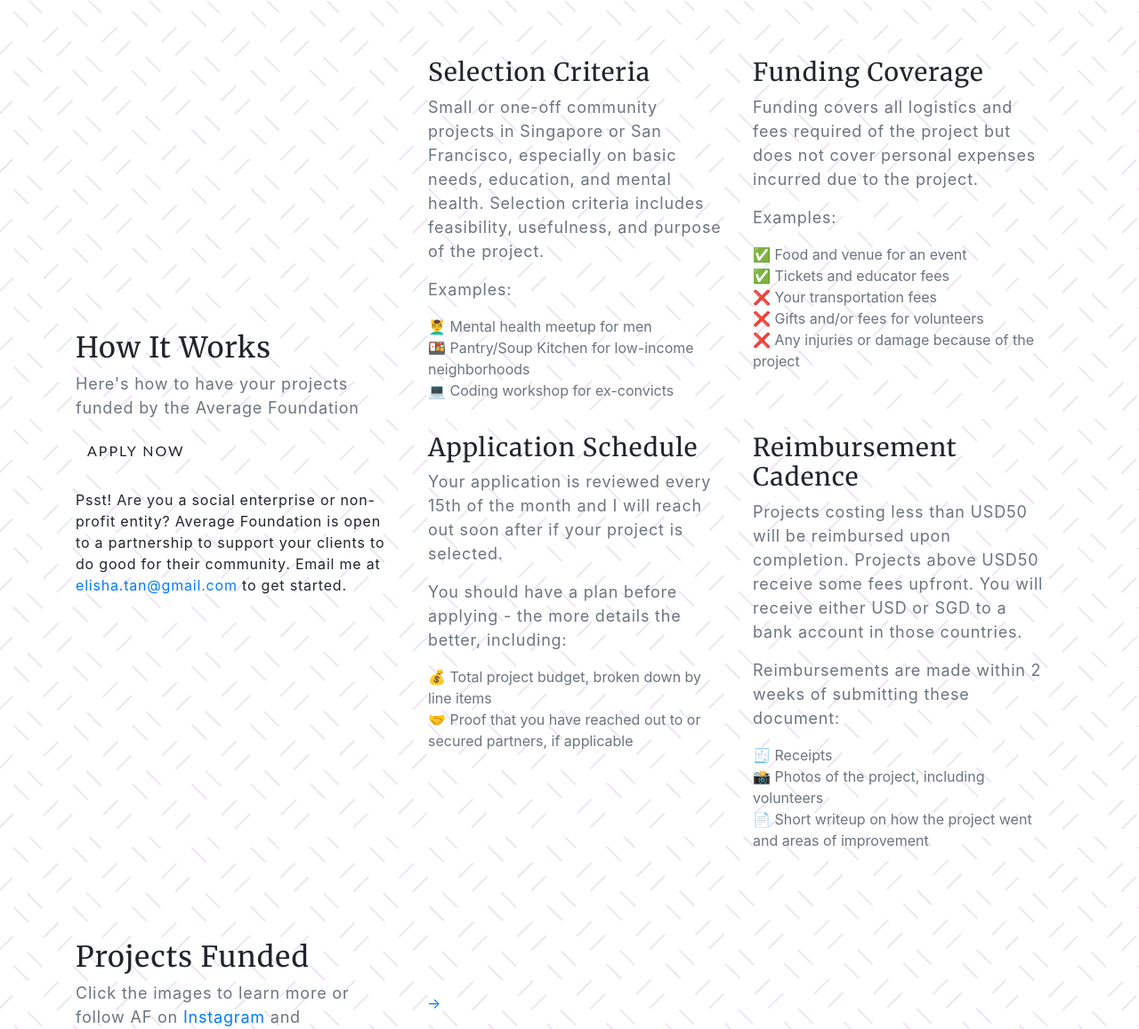
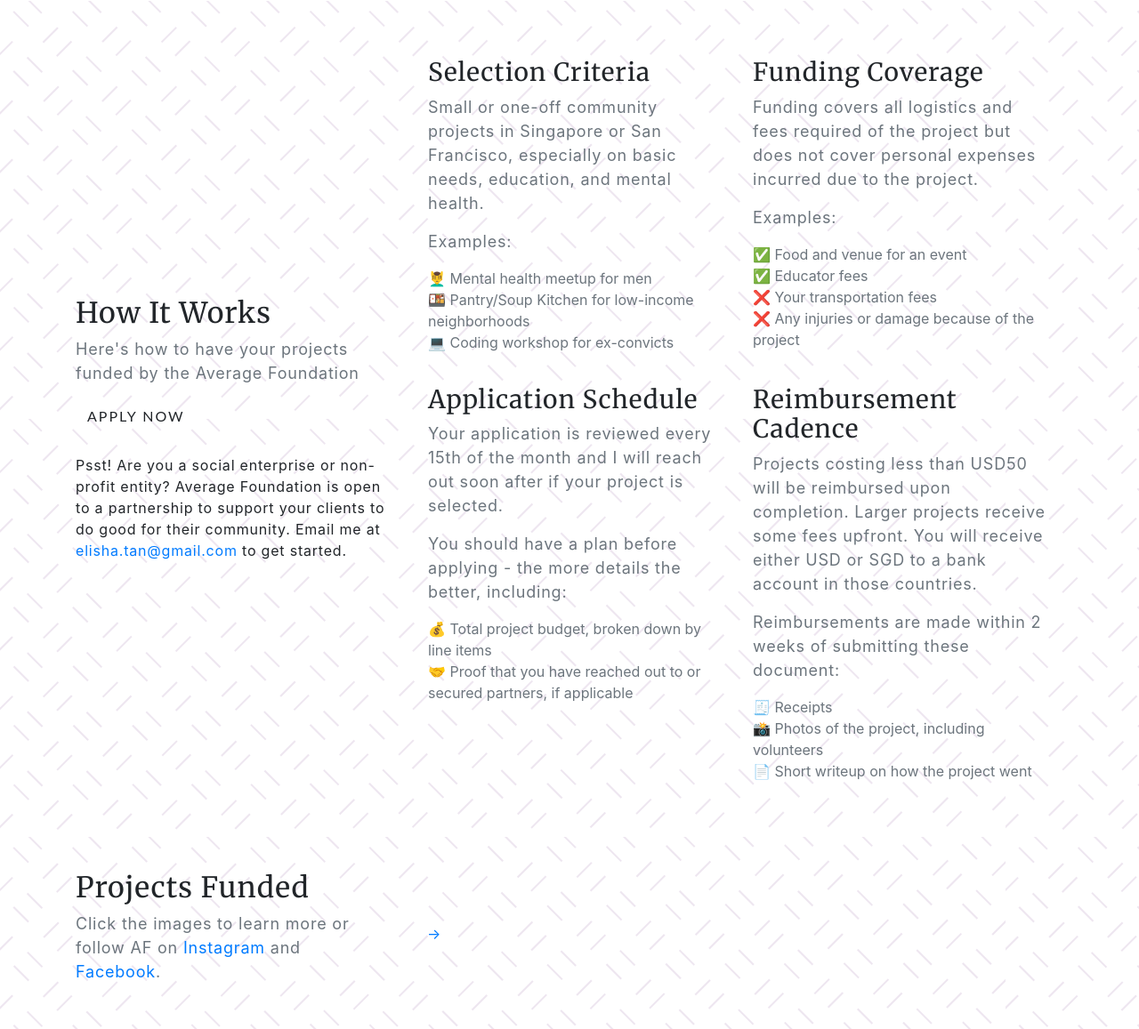
Before and after one commit to Learnemy/averagefoundation, a website with bundled scripts: page index.html in a window 1280 px wide. Shown: the part 2002-3159 px from the top of the page at 89% size. Built offline with nearby package versions, Linux system fonts and the light colour scheme; a script that the page names is missing.

Commit message:
Trim words

```diff
--- a/index.html
+++ b/index.html
@@ -150,7 +150,7 @@
               <div class="col-lg-6">
                 <div class="feature-item">
                   <h3>Selection Criteria</h3>
-                  <p class="text-muted">Small or one-off community projects in Singapore or San Francisco, especially on basic needs, education, and mental health. Selection criteria includes feasibility, usefulness, and purpose of the project.</p>
+                  <p class="text-muted">Small or one-off community projects in Singapore or San Francisco, especially on basic needs, education, and mental health.</p>
                     <p class="text-muted">Examples:
                       <ul>
                         <li class="text-muted">💆‍♂️ Mental health meetup for men</li>
@@ -167,9 +167,8 @@
                   <p class="text-muted">Examples:
                     <ul>
                       <li class="text-muted">✅ Food and venue for an event</li>
-                      <li class="text-muted">✅ Tickets and educator fees</li>
+                      <li class="text-muted">✅ Educator fees</li>
                       <li class="text-muted">❌ Your transportation fees</li>
-                      <li class="text-muted">❌ Gifts and/or fees for volunteers</li>
                       <li class="text-muted">❌ Any injuries or damage because of the project</li>
                     </ul>
                   </p>
@@ -193,13 +192,13 @@
               <div class="col-lg-6">
                 <div class="feature-item">
                   <h3>Reimbursement Cadence</h3>
-                  <p class="text-muted">Projects costing less than USD50 will be reimbursed upon completion. Projects above USD50 receive some fees upfront. You will receive either USD or SGD to a bank account in those countries.</p>
+                  <p class="text-muted">Projects costing less than USD50 will be reimbursed upon completion. Larger projects receive some fees upfront. You will receive either USD or SGD to a bank account in those countries.</p>
 
                   <p class="text-muted">Reimbursements are made within 2 weeks of submitting these document:
                     <ul>
                       <li class="text-muted">🧾 Receipts</li>
                       <li class="text-muted">📸 Photos of the project, including volunteers</li>
-                      <li class="text-muted">📄 Short writeup on how the project went and areas of improvement</li>
+                      <li class="text-muted">📄 Short writeup on how the project went</li>
                     </ul>
                   </p>
                 </div>
```
